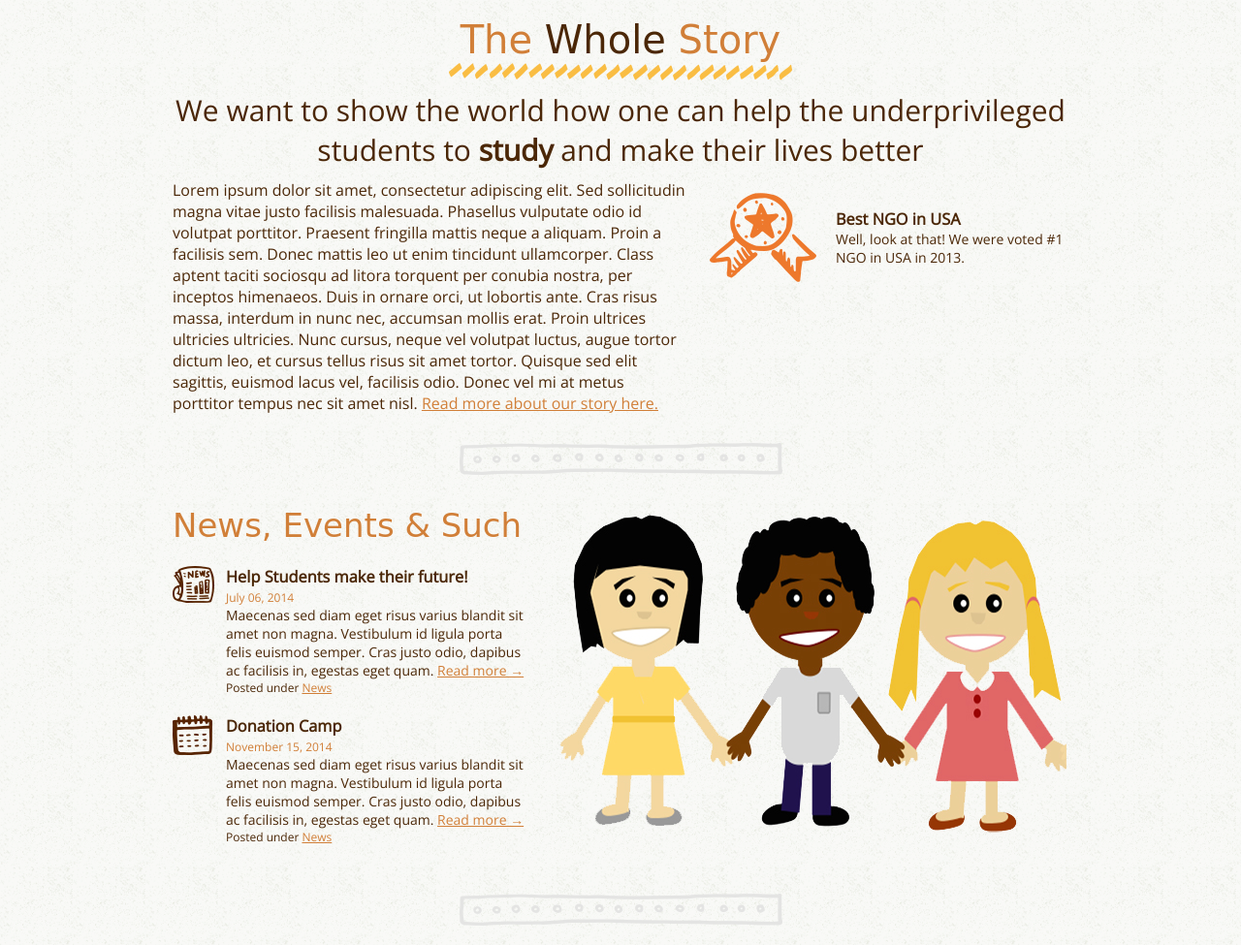
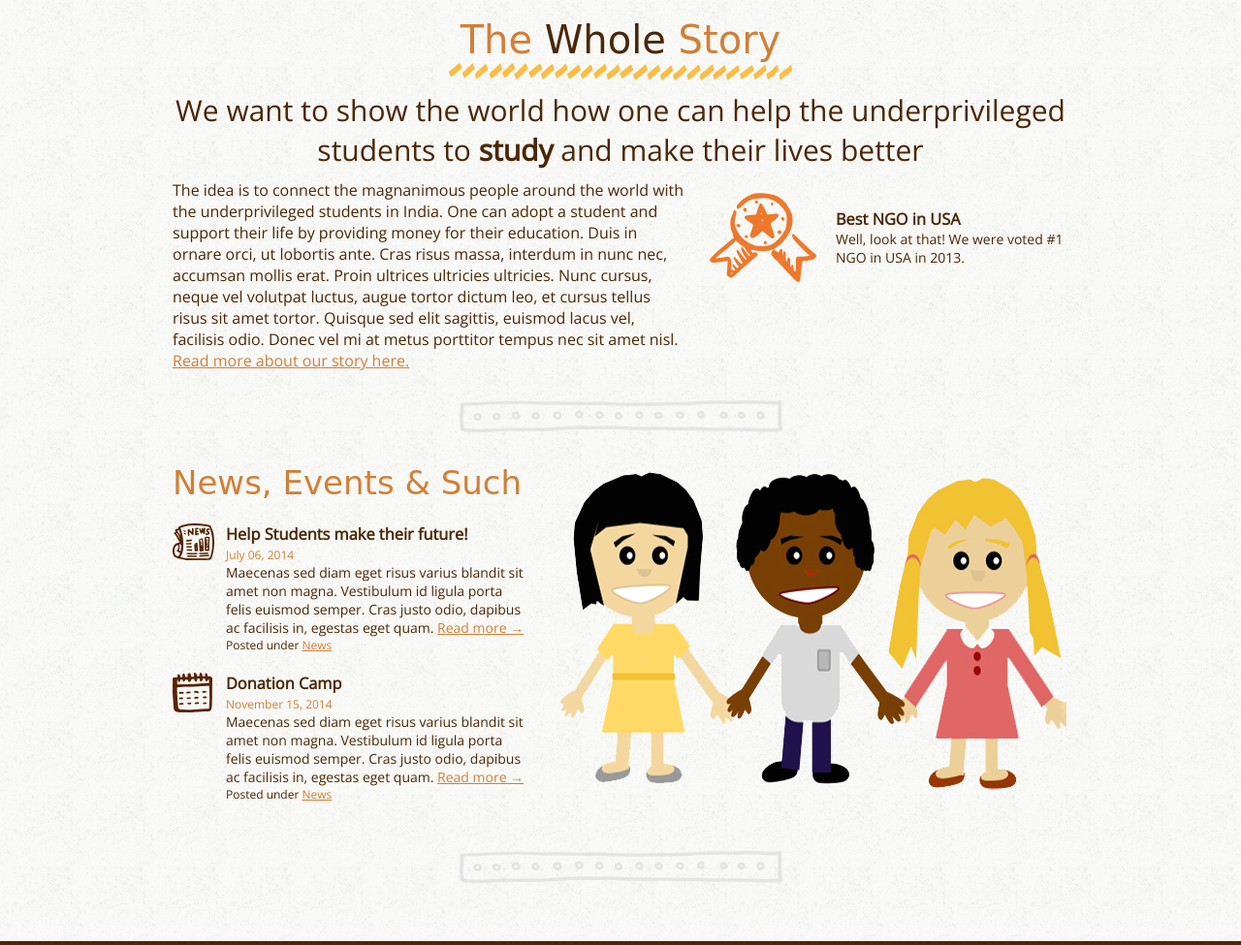
Before and after one commit to applecool/Adopt-A-Student, a plain HTML site: page index.html in a window 1280 px wide. Shown: the part 756-1731 px from the top of the page at 97% size. Drawn offline with nearby package versions, Linux system fonts and the light colour scheme; a web font is replaced by a local one.

Commit message:
minor changes

```diff
--- a/index.html
+++ b/index.html
@@ -48,7 +48,7 @@
 				<p class="lead"> We want to show the world how one can help the underprivileged students to <strong>study</strong> and make their lives better</p>
 
 				<div id="story-excerpt">
-					<p> Lorem ipsum dolor sit amet, consectetur adipiscing elit. Sed sollicitudin magna vitae justo facilisis malesuada. Phasellus vulputate odio id volutpat porttitor. Praesent fringilla mattis neque a aliquam. Proin a facilisis sem. Donec mattis leo ut enim tincidunt ullamcorper. Class aptent taciti sociosqu ad litora torquent per conubia nostra, per inceptos himenaeos. Duis in ornare orci, ut lobortis ante. Cras risus massa, interdum in nunc nec, accumsan mollis erat. Proin ultrices ultricies ultricies. Nunc cursus, neque vel volutpat luctus, augue tortor dictum leo, et cursus tellus risus sit amet tortor. Quisque sed elit sagittis, euismod lacus vel, facilisis odio. Donec vel mi at metus porttitor tempus nec sit amet nisl. <a href="">Read more about our story here. </a></p>
+					<p> The idea is to connect the magnanimous people around the world with the underprivileged students in India. One can adopt a student and support their life by providing money for their education. Duis in ornare orci, ut lobortis ante. Cras risus massa, interdum in nunc nec, accumsan mollis erat. Proin ultrices ultricies ultricies. Nunc cursus, neque vel volutpat luctus, augue tortor dictum leo, et cursus tellus risus sit amet tortor. Quisque sed elit sagittis, euismod lacus vel, facilisis odio. Donec vel mi at metus porttitor tempus nec sit amet nisl. <a href="">Read more about our story here. </a></p>
 
 				</div> <!-- end of story excerpt -->
 
```
